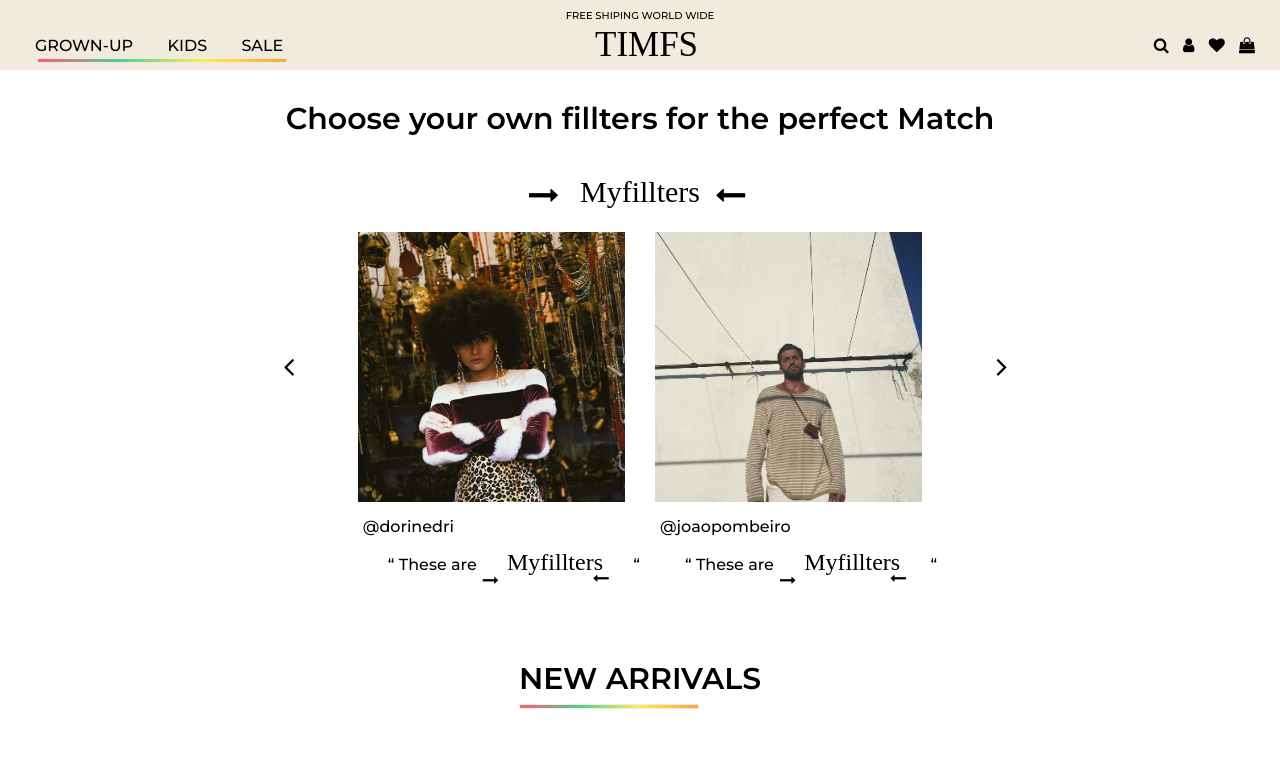
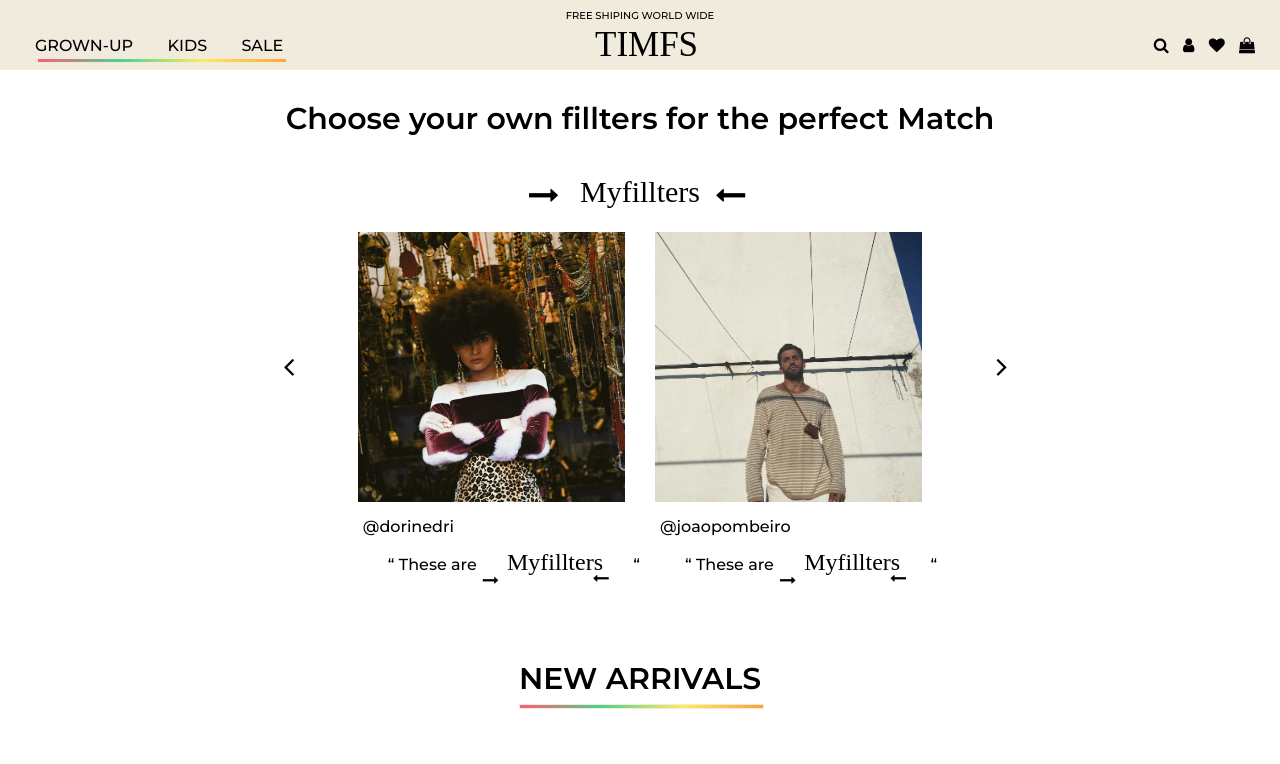
Before and after one commit to alon-shalev/final-project, a plain HTML site: page index.html in a window 1280 px wide. Shown: the top 764 px of the page. Drawn offline with Linux system fonts and the light colour scheme; a web font is replaced by a local one.

Commit message:
under line fix

```diff
--- a/style.css
+++ b/style.css
@@ -363,7 +363,7 @@ button {
     border: 1px solid #F1EBDE;
     position: absolute;
     height: 5px;
-    width: 180px;
+    width: 245px;
     top: 120%;
     left: 0%;
     background: linear-gradient(90deg, #ff5c77, #4dd091, #ffec59, #ffa23a);
```
